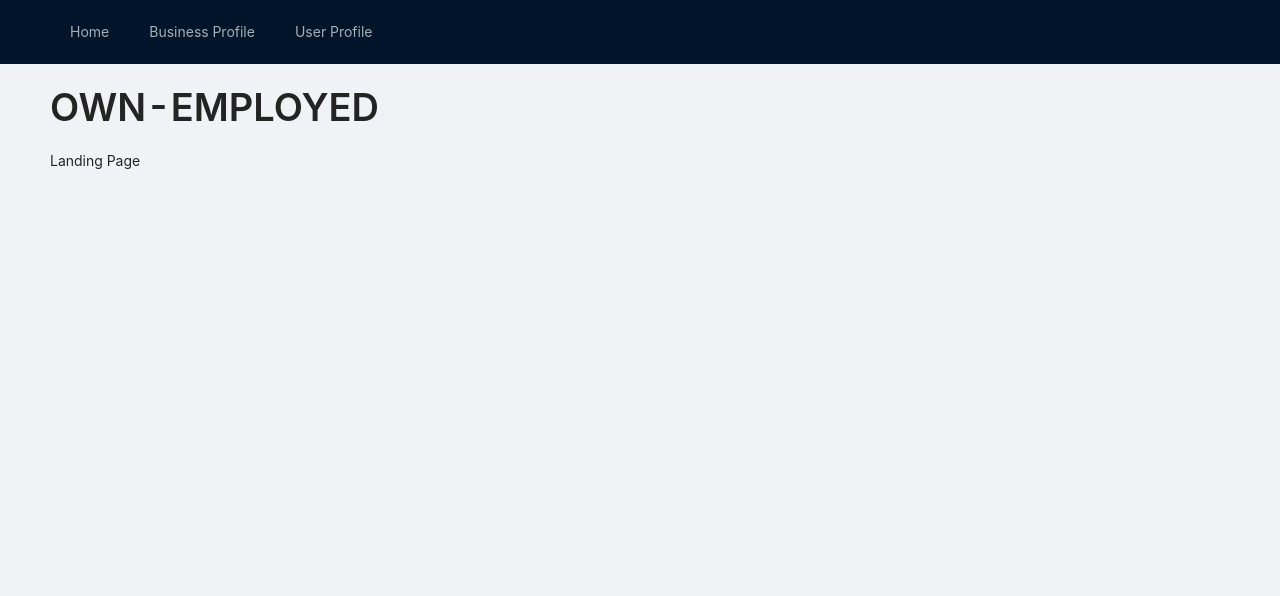
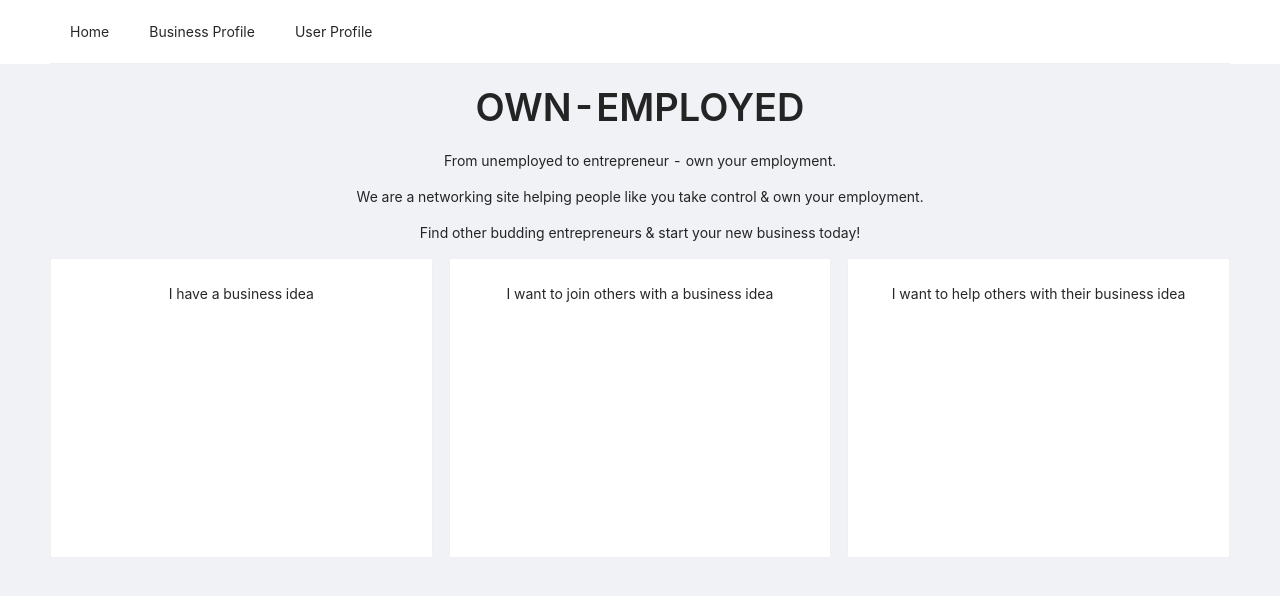
Before and after one commit to Ownemployed-Team/ownemployed, a React (Create React App) app: page / in a window 1280 px wide. Shown: the top 596 px of the page. Built offline with nearby package versions, Linux system fonts and the light colour scheme.

Commit message:
filling out landing page

```diff
--- a/src/components/Home.js
+++ b/src/components/Home.js
@@ -1,13 +1,22 @@
 import * as React from 'react'
-import { Typography, Card } from 'antd'
+import { Typography, Card, Row, Col } from 'antd'
 import PageLayout from './PageLayout'
 
-const { Text, Title } = Typography
+const { Paragraph, Title } = Typography
 
 const Home = () => (
   <PageLayout>
-    <Title>OWN-EMPLOYED</Title>
-    Landing Page
+    <div style={{ textAlign: 'center'}}>
+      <Title>OWN-EMPLOYED</Title>
+      <Paragraph>From unemployed to entrepreneur - own your employment.</Paragraph>
+      <Paragraph>We are a networking site helping people like you take control & own your employment.</Paragraph>
+      <Paragraph>Find other budding entrepreneurs & start your new business today!</Paragraph>
+      <Row gutter={16}>
+        <Col span={8}><Card style={{ height: '300px' }}>I have a business idea</Card></Col>
+        <Col span={8}><Card style={{ height: '300px' }}>I want to join others with a business idea</Card></Col>
+        <Col span={8}><Card style={{ height: '300px' }}>I want to help others with their business idea</Card></Col>
+      </Row>
+    </div>
   </PageLayout>
 )
 
--- a/src/components/PageLayout.js
+++ b/src/components/PageLayout.js
@@ -6,8 +6,8 @@ const { Header, Content } = Layout
 
 const PageLayout = ({ children }) => (
   <Layout style={{ minHeight: '100vh' }}>
-    <Header>
-      <Menu mode='horizontal' theme='dark'>
+    <Header style={{ background: '#ffffff' }}>
+      <Menu mode='horizontal' theme='light'>
         <Menu.Item><Link to='/'>Home</Link></Menu.Item>
         <Menu.Item><Link to='/business-profile'>Business Profile</Link></Menu.Item>
         <Menu.Item><Link to='/user-profile'>User Profile</Link></Menu.Item>
```
